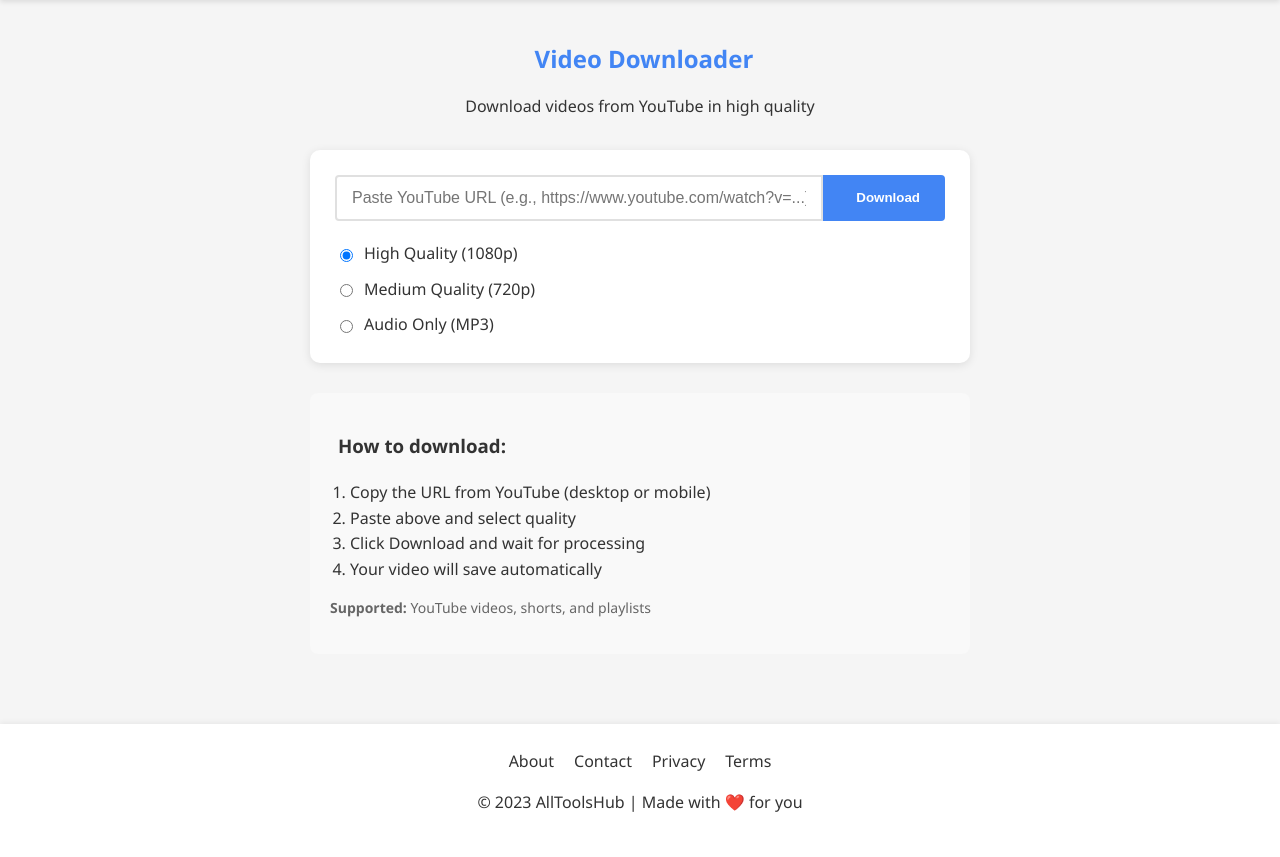
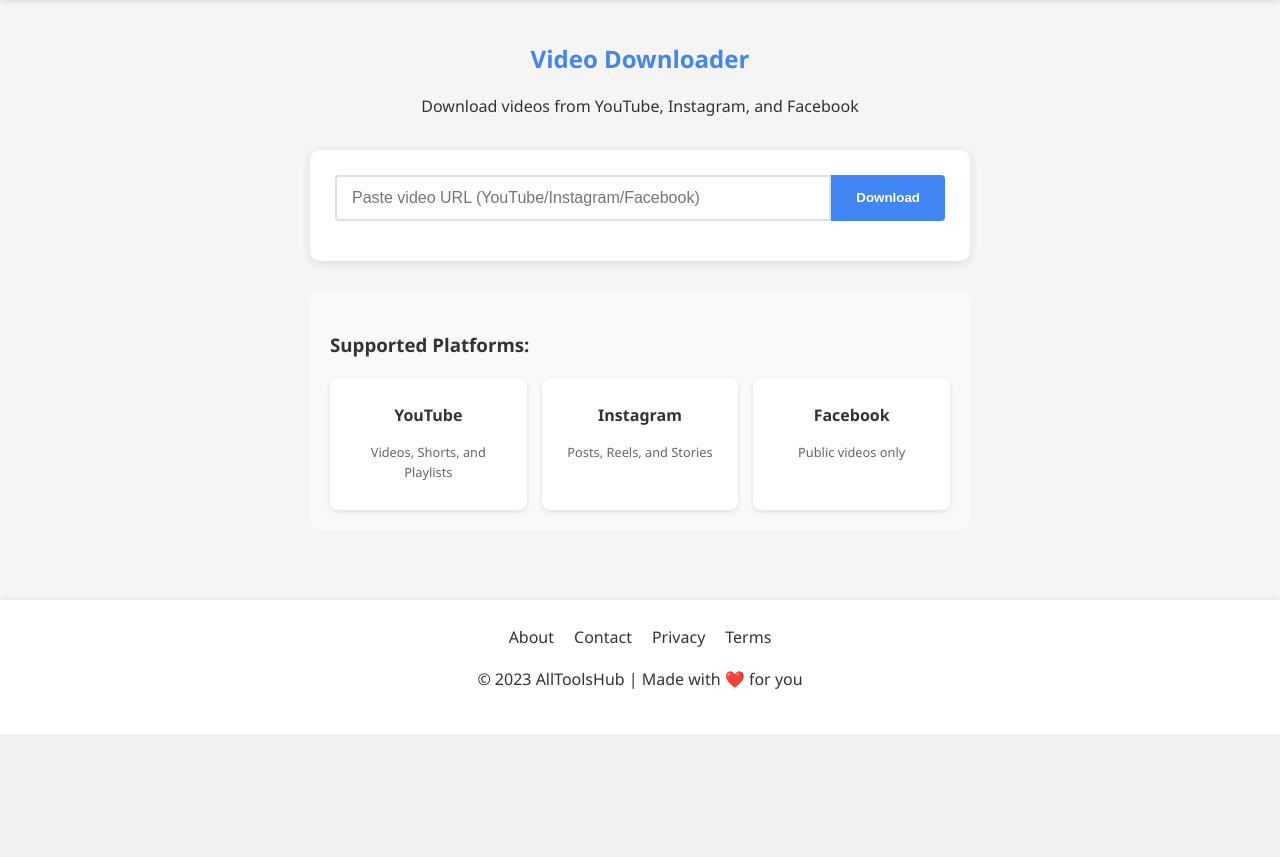
Before and after one commit to hustlepn/AllTools.Hub, a Flask app: page /tools/downloader in a window 1280 px wide. Shown: the part 76-933 px from the top of the page. After the commit the page ends 810 px from the top, so only its background shows below. Run offline with Flask 3, Linux system fonts and the light colour scheme.

Commit message:
Update downloader.html

```diff
--- a/templates/tools/downloader.html
+++ b/templates/tools/downloader.html
@@ -4,7 +4,7 @@
 <div class="video-downloader-container">
     <section class="tool-header">
         <h1><i class="fas fa-download"></i> Video Downloader</h1>
-        <p>Download videos from YouTube in high quality</p>
+        <p>Download videos from YouTube, Instagram, and Facebook</p>
     </section>
 
     {% if error %}
@@ -17,7 +17,7 @@
                 <p><i class="fas fa-lightbulb"></i> Try these solutions:</p>
                 <ul>
                     <li>Verify the URL is correct</li>
-                    <li>Check if the video is publicly available</li>
+                    <li>Check if the video is public</li>
                     <li>Try a different video</li>
                 </ul>
             </div>
@@ -31,67 +31,81 @@
                 <input
                     type="url"
                     name="url"
-                    placeholder="Paste YouTube URL (e.g., https://www.youtube.com/watch?v=...)"
+                    placeholder="Paste video URL (YouTube/Instagram/Facebook)"
                     required
-                    pattern="^(https?:\/\/)?(www\.)?(youtube\.com|youtu\.be)\/.+"
+                    pattern="^(https?:\/\/)?(www\.)?(youtube\.com|youtu\.be|instagram\.com|facebook\.com)\/.+"
                     class="url-input"
+                    id="video-url"
                 >
                 <button type="submit" class="download-btn">
                     <i class="fas fa-cloud-download-alt"></i> Download
                 </button>
             </div>
 
-            <div class="quality-options">
-                <label>
-                    <input type="radio" name="quality" value="high" checked>
-                    High Quality (1080p)
-                </label>
-                <label>
-                    <input type="radio" name="quality" value="medium">
-                    Medium Quality (720p)
-                </label>
-                <label>
-                    <input type="radio" name="quality" value="audio">
-                    Audio Only (MP3)
-                </label>
+            <div class="platform-options">
+                <div class="platform-icon" id="yt-icon" style="display:none">
+                    <i class="fab fa-youtube"></i> YouTube
+                </div>
+                <div class="platform-icon" id="ig-icon" style="display:none">
+                    <i class="fab fa-instagram"></i> Instagram
+                </div>
+                <div class="platform-icon" id="fb-icon" style="display:none">
+                    <i class="fab fa-facebook"></i> Facebook
+                </div>
             </div>
         </form>
 
         <div class="loading-indicator" id="loading-indicator">
             <div class="spinner"></div>
-            <p>Processing your video... This may take 20-60 seconds</p>
+            <p id="loading-text">Detecting video source...</p>
         </div>
     </section>
 
     <section class="instructions">
-        <h3><i class="fas fa-info-circle"></i> How to download:</h3>
-        <ol>
-            <li>Copy the URL from YouTube (desktop or mobile)</li>
-            <li>Paste above and select quality</li>
-            <li>Click Download and wait for processing</li>
-            <li>Your video will save automatically</li>
-        </ol>
-
-        <div class="supported-platforms">
-            <p><strong>Supported:</strong> YouTube videos, shorts, and playlists</p>
+        <h3><i class="fas fa-info-circle"></i> Supported Platforms:</h3>
+        <div class="platform-grid">
+            <div class="platform-card">
+                <i class="fab fa-youtube"></i>
+                <h4>YouTube</h4>
+                <p>Videos, Shorts, and Playlists</p>
+            </div>
+            <div class="platform-card">
+                <i class="fab fa-instagram"></i>
+                <h4>Instagram</h4>
+                <p>Posts, Reels, and Stories</p>
+            </div>
+            <div class="platform-card">
+                <i class="fab fa-facebook"></i>
+                <h4>Facebook</h4>
+                <p>Public videos only</p>
+            </div>
         </div>
     </section>
 </div>
 
 <script>
-// Show loading indicator when form submits
+// Platform detection
+document.getElementById('video-url').addEventListener('input', function(e) {
+    const url = e.target.value;
+    document.querySelectorAll('.platform-icon').forEach(el => el.style.display = 'none');
+
+    if (url.includes('youtube.com') || url.includes('youtu.be')) {
+        document.getElementById('yt-icon').style.display = 'flex';
+        document.getElementById('loading-text').textContent = 'Processing YouTube video...';
+    }
+    else if (url.includes('instagram.com')) {
+        document.getElementById('ig-icon').style.display = 'flex';
+        document.getElementById('loading-text').textContent = 'Processing Instagram video...';
+    }
+    else if (url.includes('facebook.com')) {
+        document.getElementById('fb-icon').style.display = 'flex';
+        document.getElementById('loading-text').textContent = 'Processing Facebook video...';
+    }
+});
+
+// Form submission
 document.getElementById('download-form').addEventListener('submit', function() {
     document.getElementById('loading-indicator').style.display = 'flex';
-});
-
-// Validate URL in real-time
-document.querySelector('.url-input').addEventListener('input', function(e) {
-    const urlPattern = /^(https?:\/\/)?(www\.)?(youtube\.com|youtu\.be)\/.+/;
-    if (!urlPattern.test(e.target.value)) {
-        e.target.setCustomValidity('Please enter a valid YouTube URL');
-    } else {
-        e.target.setCustomValidity('');
-    }
 });
 </script>
 
@@ -123,7 +137,7 @@
 
 .input-group {
     display: flex;
-    margin-bottom: 20px;
+    margin-bottom: 15px;
 }
 
 .url-input {
@@ -149,18 +163,20 @@
     background: #3367d6;
 }
 
-.quality-options {
+.platform-options {
     display: flex;
-    flex-direction: column;
-    gap: 10px;
-    margin-top: 15px;
+    gap: 15px;
+    margin-top: 10px;
 }
 
-.quality-options label {
-    display: flex;
+.platform-icon {
+    display: none;
     align-items: center;
     gap: 8px;
-    cursor: pointer;
+    padding: 8px 12px;
+    background: #f5f5f5;
+    border-radius: 20px;
+    font-size: 14px;
 }
 
 .loading-indicator {
@@ -215,20 +231,42 @@
     border-radius: 8px;
 }
 
-.instructions ol {
-    padding-left: 20px;
-    margin: 15px 0;
+.platform-grid {
+    display: grid;
+    grid-template-columns: repeat(auto-fit, minmax(150px, 1fr));
+    gap: 15px;
+    margin-top: 15px;
 }
 
-.supported-platforms {
-    margin-top: 15px;
-    font-size: 14px;
+.platform-card {
+    background: white;
+    padding: 15px;
+    border-radius: 8px;
+    text-align: center;
+    box-shadow: 0 2px 5px rgba(0,0,0,0.1);
+}
+
+.platform-card i {
+    font-size: 2rem;
+    margin-bottom: 10px;
+    display: block;
+}
+
+.platform-card h4 {
+    margin: 5px 0;
+}
+
+.platform-card p {
+    font-size: 0.8rem;
     color: #666;
 }
 
-.fas {
-    margin-right: 8px;
+.fab, .fas {
     color: #4285f4;
 }
+
+.fa-youtube { color: #ff0000; }
+.fa-instagram { color: #e1306c; }
+.fa-facebook { color: #1877f2; }
 </style>
 {% endblock %}
```
